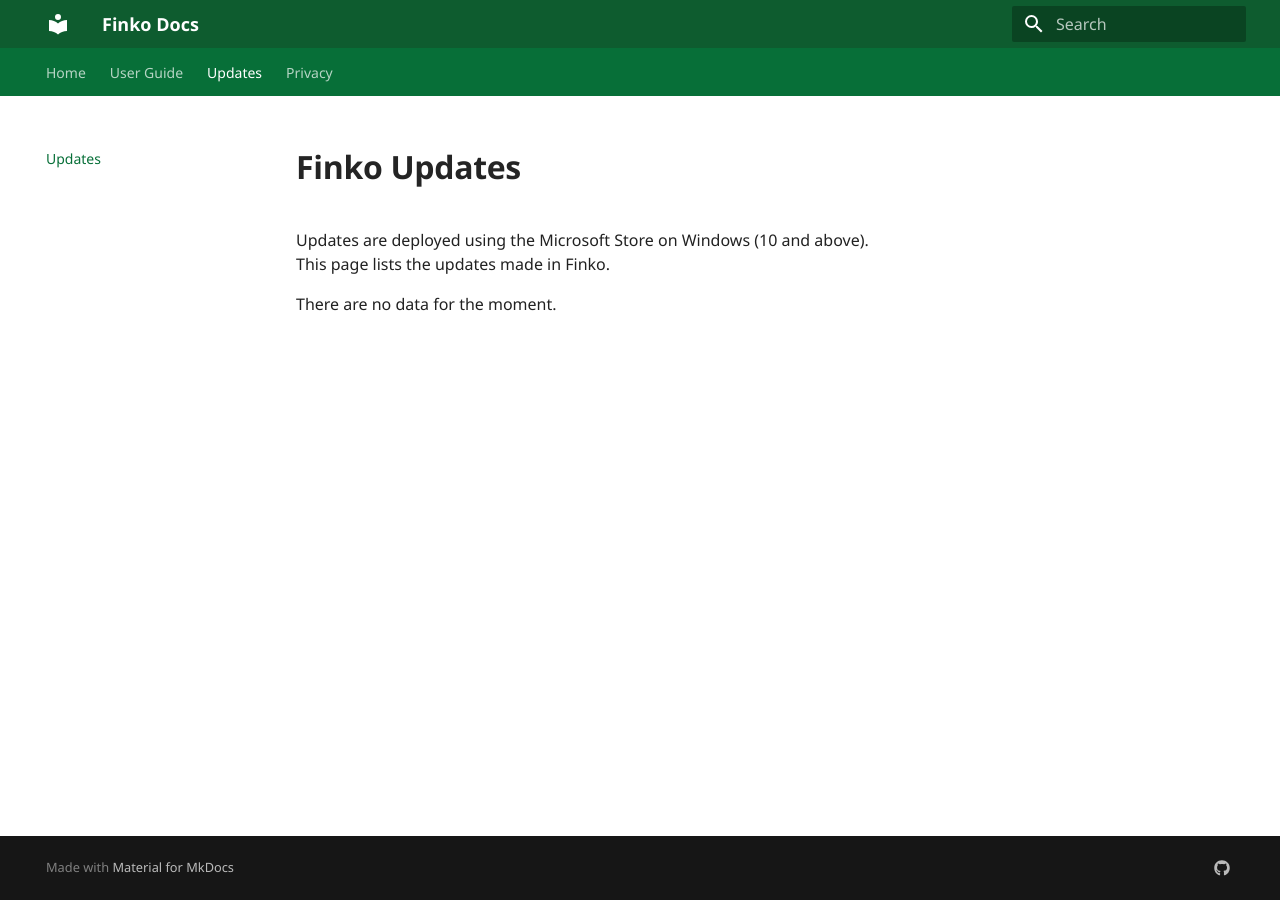
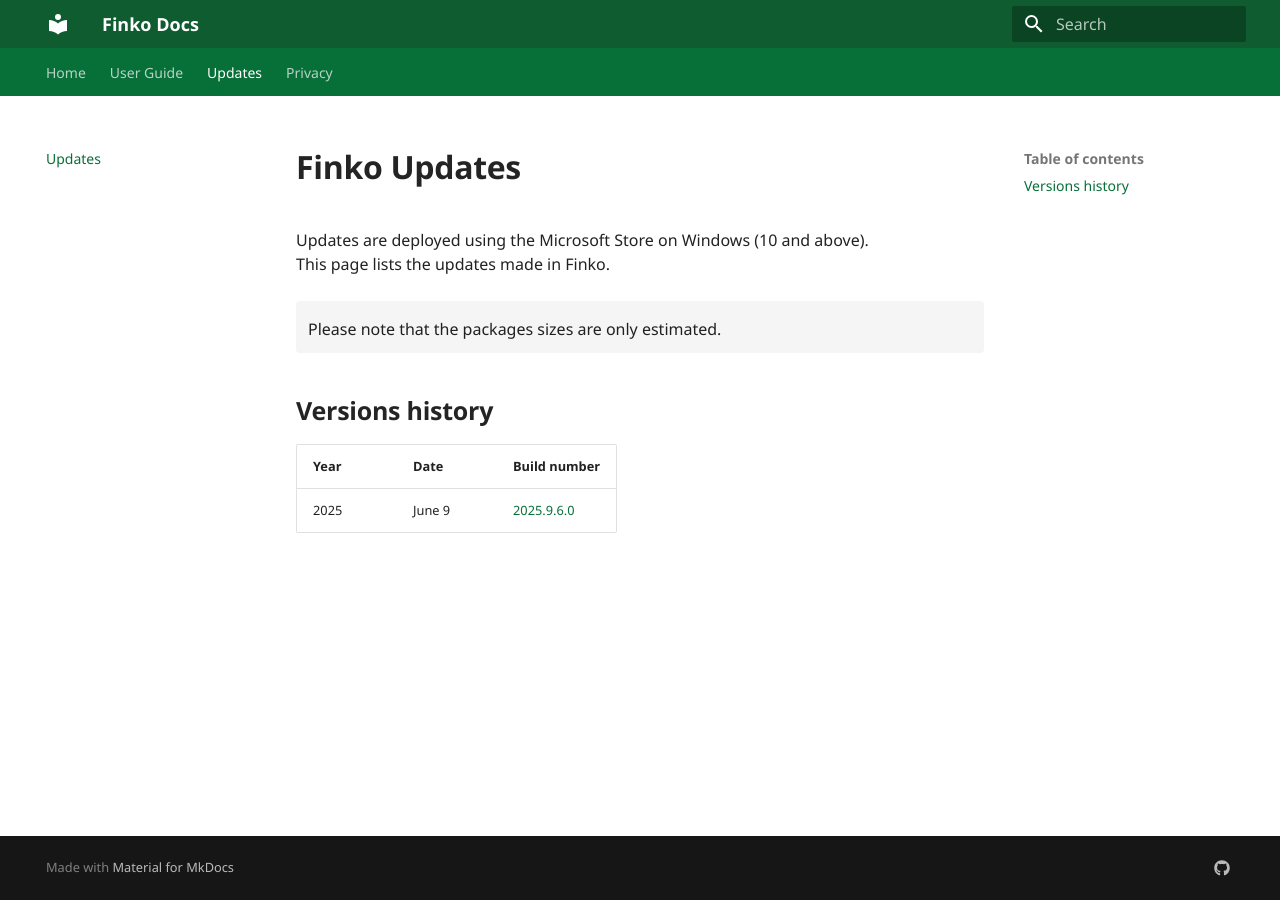
Before and after one commit to sebbouez/finko-docs, an MkDocs documentation site: the page built from docs/changelog.md, in a window 1280 px wide. Built offline with MkDocs 1.6.1 and Material for MkDocs 9.7.7, drawn with Linux system fonts in a browser that asks for light colours.

```diff
--- a/docs/changelog.md
+++ b/docs/changelog.md
@@ -3,4 +3,13 @@
 Updates are deployed using the Microsoft Store on Windows (10 and above).
 This page lists the updates made in Finko.
 
-There are no data for the moment.
+
+!!! note ""
+
+    Please note that the packages sizes are only estimated.
+
+## Versions history
+
+| Year | Date   | Build number                        |
+|------|--------|-------------------------------------|
+| 2025 | June 9 | [2025.9.6.0](updates/2025.9.6.0.md) |
```
Also changed, not shown: docs/guides/filter-account-transactions.md (+1 -0 lines), docs/guides/recurring-transactions.md (+0 -1 lines), docs/index.md (+2 -0 lines), docs/updates/2025.9.6.0.md (added, +6 -0 lines).
